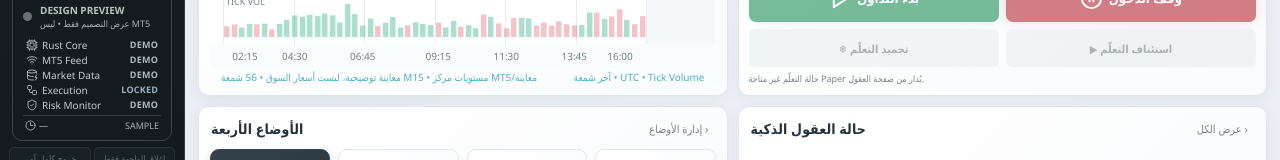
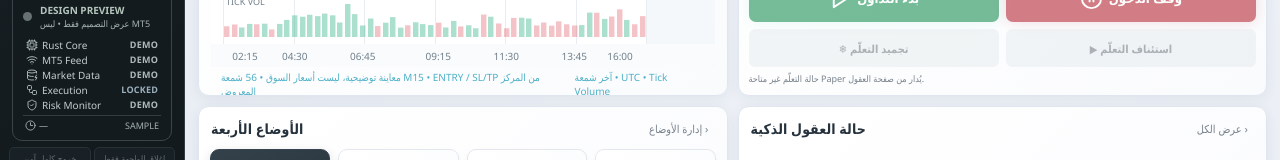
Before and after one commit to gngoongoog/V4, a React (Vite) app in the folder apps/terminal/: page / in a window 1280 px wide. Shown: the part 565-725 px from the top of the page. Built offline with nearby package versions, Linux system fonts and the light colour scheme.

Commit message:
fix(chart): keep accessible ENTRY/SL/TP position legend contract

```diff
--- a/apps/terminal/src/chart.tsx
+++ b/apps/terminal/src/chart.tsx
@@ -279,7 +279,7 @@ export default function TradingChart({market,symbol,quote,positions=[],frame:cur
     }}/>
   </div>
   <div className="chart-footer">
-   <span>{preview?'معاينة توضيحية، ليست أسعار السوق':'بيانات المصدر: MT5'} • {ready?chart.length+' شمعة '+frame.toUpperCase():'لا توجد شموع موثوقة'}{position?' • مستويات مركز MT5/معاينة':''}</span>
+   <span>{preview?'معاينة توضيحية، ليست أسعار السوق':'بيانات المصدر: MT5'} • {ready?chart.length+' شمعة '+frame.toUpperCase():'لا توجد شموع موثوقة'}{position?' • ENTRY / SL/TP من المركز المعروض':''}</span>
    <span>{offset>0?'عرض تاريخي · '+offset+' شمعة للخلف':'آخر شمعة'} • UTC • Tick Volume</span>
   </div>
  </section>;
```
